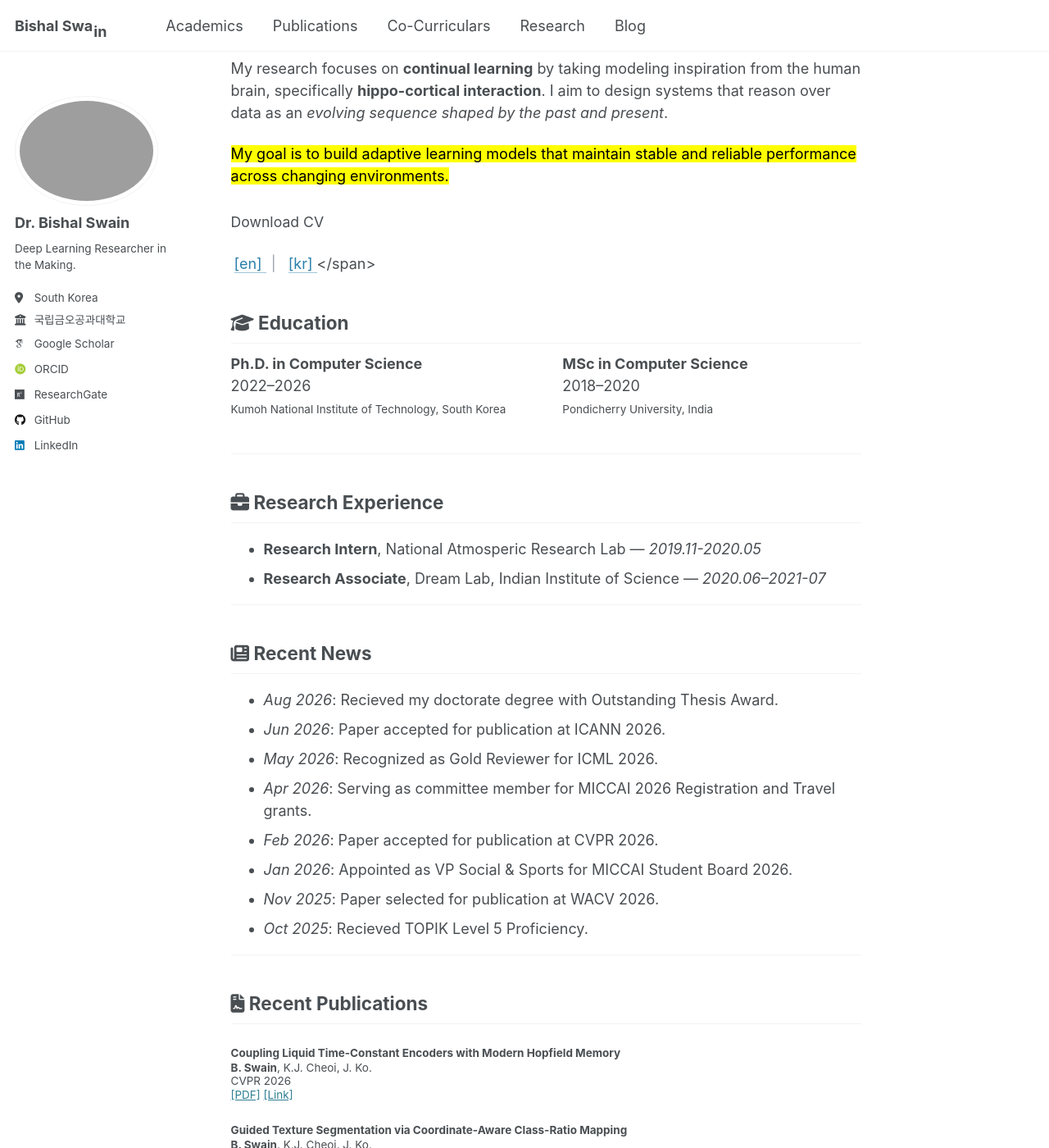
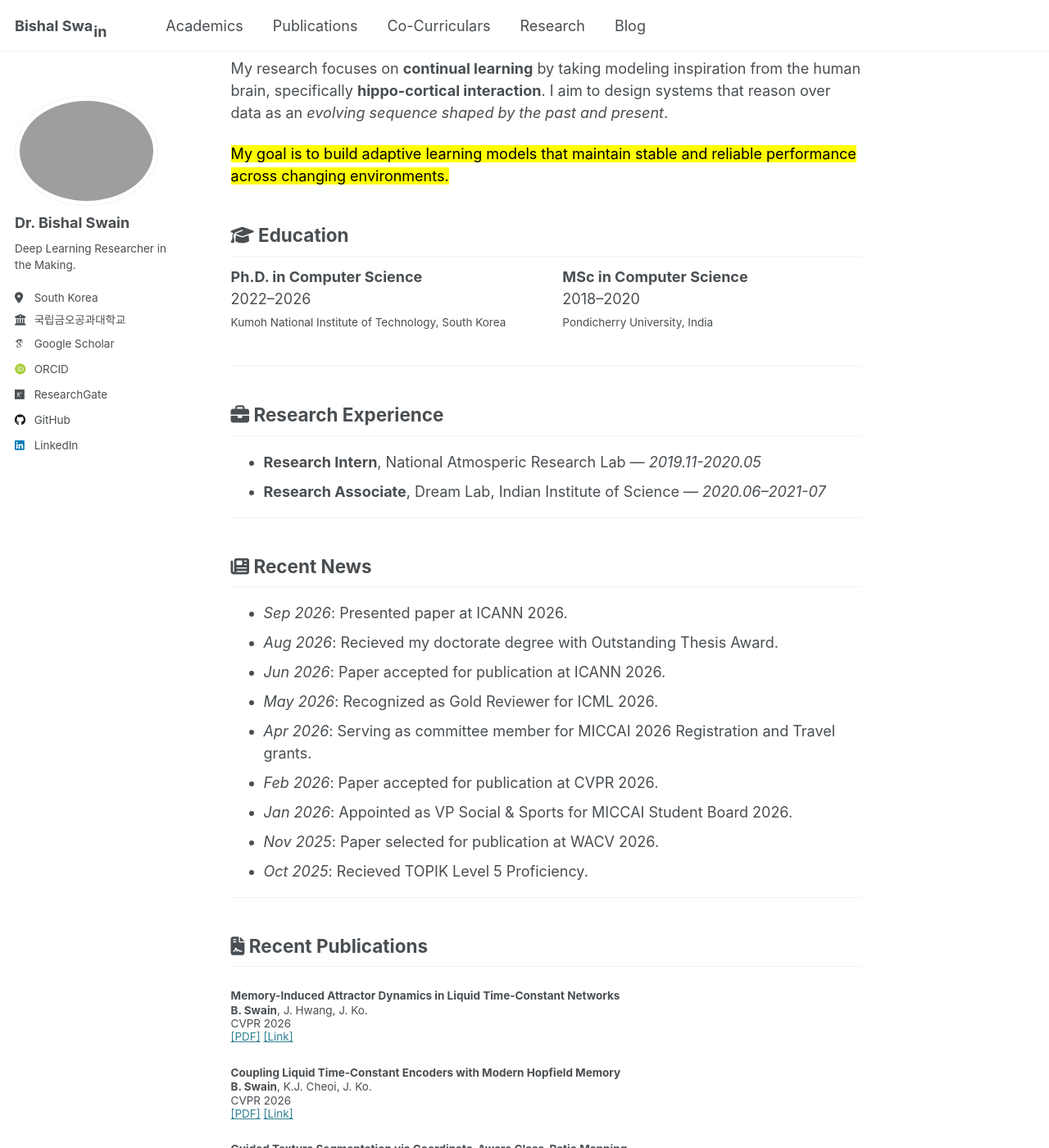
Before and after one commit to bluesaiyancodes/bluesaiyancodes.github.io, a Jekyll site: the page built from _pages/about.md, in a window 1280 px wide and 1400 px high, scrolled down 226 px. Shown: the whole window at 82% size. Built offline with Jekyll 4.4.1, drawn with Linux system fonts in a browser that asks for light colours; some web fonts are replaced.

Commit message:
added icann

```diff
--- a/_pages/about.md
+++ b/_pages/about.md
@@ -22,7 +22,7 @@ My research focuses on **continual learning** by taking modeling inspiration fro
 
 <!--
 <mark>I'm graduating in <i>June 2026</i> and actively seeking <i>job opportunities</i> (postdoc/industry research roles). </mark>
--->
+
 
 <span style="margin-top: 6px; display: inline-block; font-size: 0.98em;">
   Download CV
@@ -37,6 +37,7 @@ My research focuses on **continual learning** by taking modeling inspiration fro
     [kr]
   </a>
 </span>
+-->
 
 
 <h2><i class="fas fa-graduation-cap"></i>  Education</h2>
@@ -72,7 +73,8 @@ My research focuses on **continual learning** by taking modeling inspiration fro
 
 ## <i class="fas fa-newspaper"></i>  Recent News
 
-- *Aug 2026*: Recieved my doctorate degree with Outstanding Thesis Award.
+-  *Sep 2026*: Presented paper at ICANN 2026.
+-  *Aug 2026*: Recieved my doctorate degree with Outstanding Thesis Award.
 -  *Jun 2026*: Paper accepted for publication at ICANN 2026.
 -  *May 2026*: Recognized as Gold Reviewer for ICML 2026.
 -  *Apr 2026*: Serving as committee member for MICCAI 2026 Registration and Travel grants.
@@ -87,6 +89,18 @@ My research focuses on **continual learning** by taking modeling inspiration fro
 ---
 
 ## <i class="fas fa-file-contract"></i>  Recent Publications
+
+<div class="media">
+  <div class="media-body">
+    <h5 class="mt-0">Memory-Induced Attractor Dynamics in Liquid Time-Constant Networks</h5>
+    <h5 style="font-weight: normal; margin-top: -5px;">
+    <strong>B. Swain</strong>, J. Hwang, J. Ko. <br>
+    CVPR 2026 <br>
+    <a href="https://link.springer.com/chapter/10.1007/978-3-032-38401-0_14">[PDF]</a> <a href="https://link.springer.com/chapter/10.1007/978-3-032-38401-0_14">[Link]</a>
+    </h5>
+  </div>
+</div>
+
 
 <div class="media">
   <div class="media-body">
```
Also changed, not shown: 2 other files.
